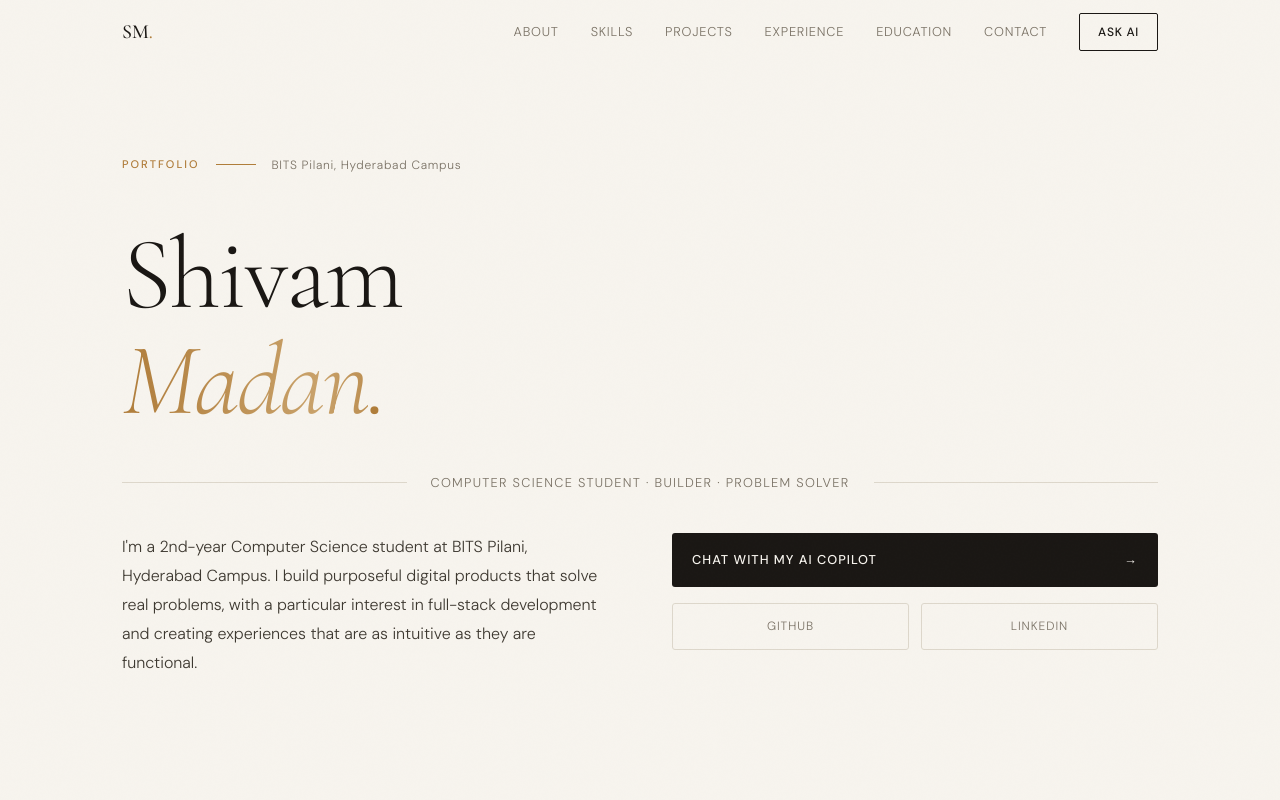
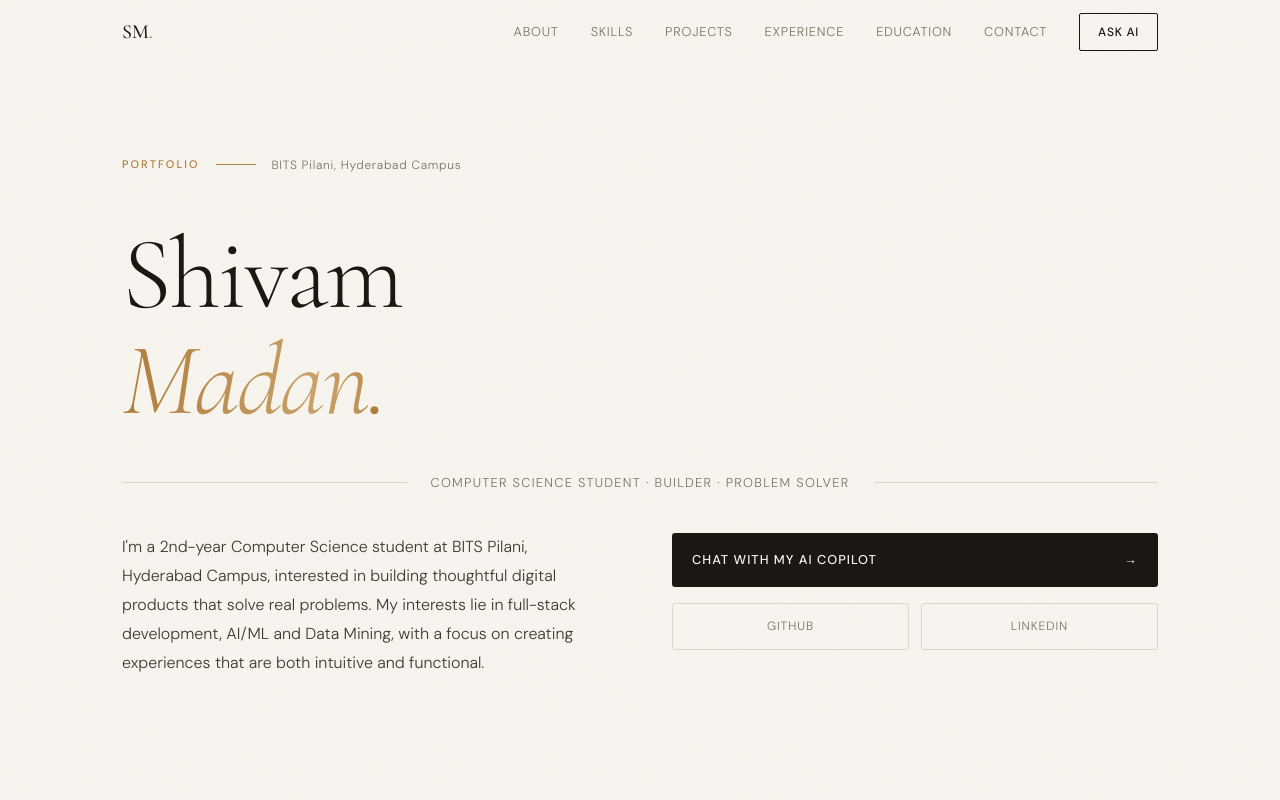
Before and after one commit to Sh-ivam27/ai-portfolio, a Next.js app: page / in a window 1280 px wide. Shown: the top 800 px of the page. Built offline with nearby package versions, Linux system fonts and the light colour scheme.

Commit message:
update: modified about text

```diff
--- a/src/data/portfolio.ts
+++ b/src/data/portfolio.ts
@@ -2,7 +2,7 @@ export const portfolioData = {
     personal: {
       name: "Shivam Madan",
       tagline: "Computer Science Student · Builder · Problem Solver",
-      bio: `I'm a 2nd-year Computer Science student at BITS Pilani, Hyderabad Campus. I build purposeful digital products that solve real problems, with a particular interest in full-stack development and creating experiences that are as intuitive as they are functional.`,
+      bio: `I'm a 2nd-year Computer Science student at BITS Pilani, Hyderabad Campus, interested in building thoughtful digital products that solve real problems. My interests lie in full-stack development, AI/ML and Data Mining, with a focus on creating experiences that are both intuitive and functional.`,
       location: "BITS Pilani, Hyderabad Campus",
       email: {
         formal: "f20240137@hyderabad.bits.pilani.ac.in",
```
